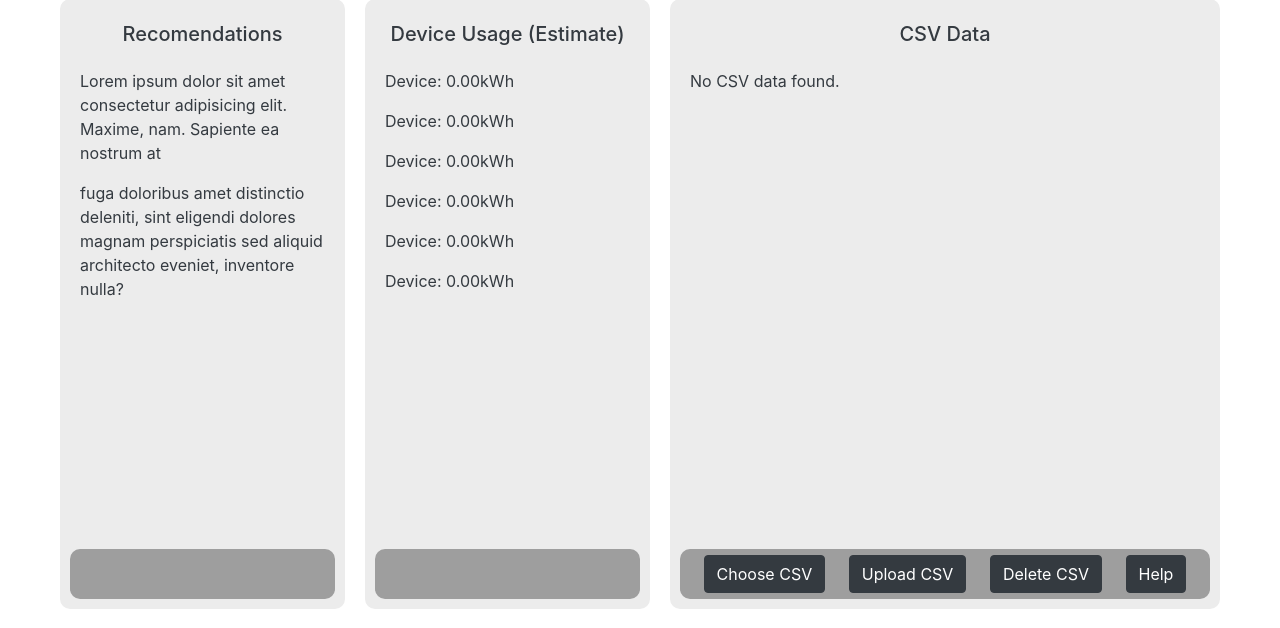
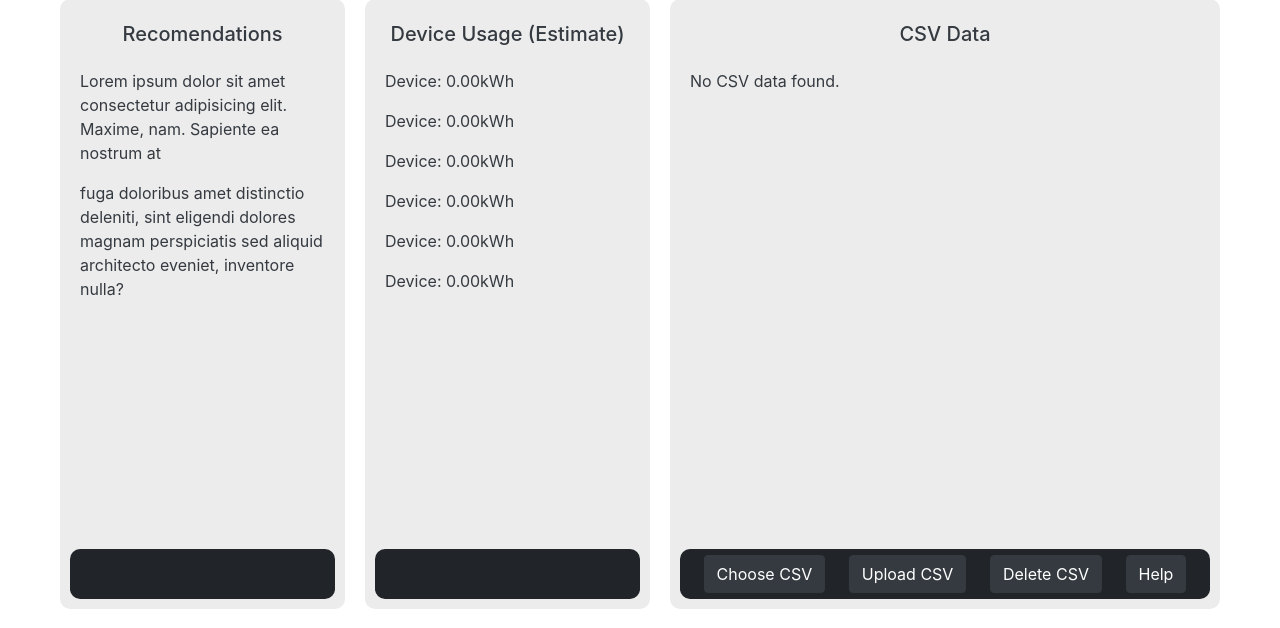
Before and after one commit to Bowriing/Honours, a Flask app: page / in a window 1280 px wide. Shown: the part 172-800 px from the top of the page. Run offline with Flask 3, Linux system fonts and the light colour scheme; a user stored in the database is signed in; data comes from the database, SQL or seed files in the repository; some libraries are stand-ins or nearby versions.

Commit message:
couple color changes

```diff
--- a/website/static/css/general.css
+++ b/website/static/css/general.css
@@ -58,7 +58,7 @@
 
 .tile-bottom{
     display: flex;
-    background-color: rgb(158, 158, 158);
+    background-color: #212529;
     justify-content: center;
     align-items: center;
     height: 50px;
```
